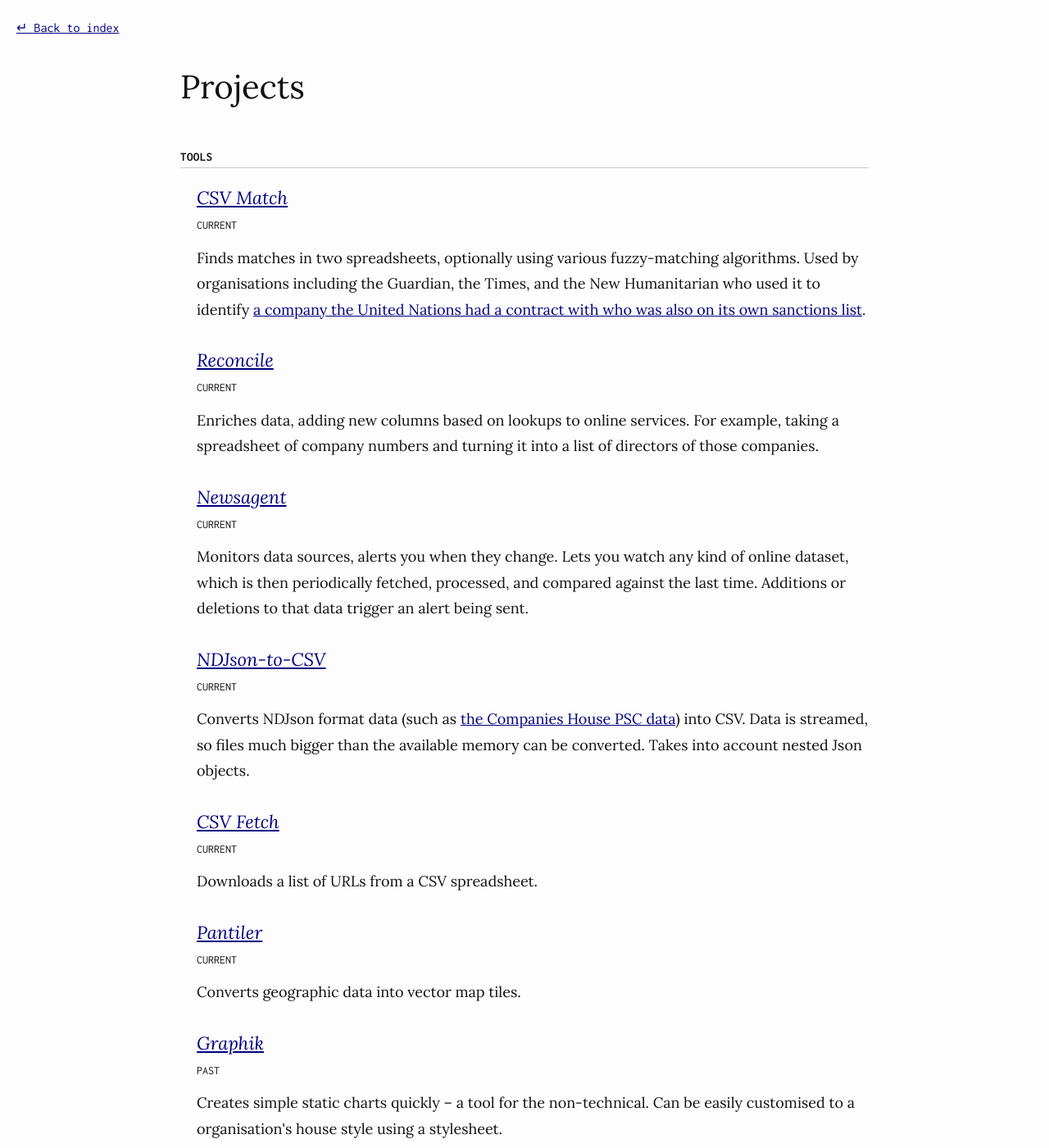
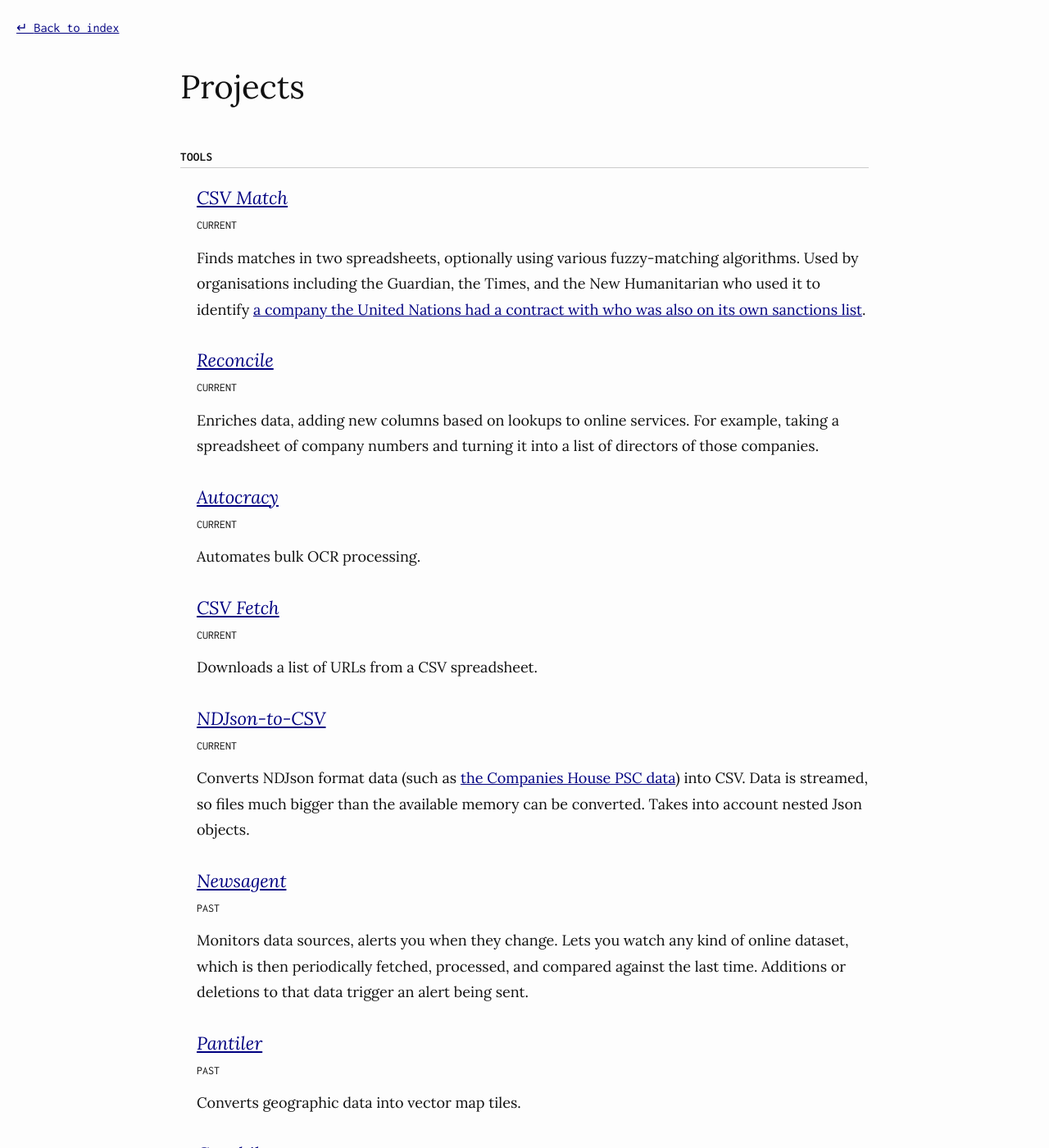
Before and after one commit to maxharlow/maxharlow.github.io, a Jekyll site: the page built from projects.md, in a window 1280 px wide and 1400 px high. Shown: the whole window at 82% size. Built offline with Jekyll 4.4.1, drawn with Linux system fonts in a browser that asks for light colours; part of the change alters nothing that is shown.

```diff
--- a/_data/projects.yaml
+++ b/_data/projects.yaml
@@ -12,12 +12,19 @@
     details: |
         Enriches data, adding new columns based on lookups to online services. For example, taking a spreadsheet of company numbers and turning it into a list of directors of those companies.
 
--   title: Newsagent
-    link: https://github.com/maxharlow/newsagent
+-   title: Autocracy
+    link: https://github.com/maxharlow/autocracy
     type: tool
     state: current
     details: |
-        Monitors data sources, alerts you when they change. Lets you watch any kind of online dataset, which is then periodically fetched, processed, and compared against the last time. Additions or deletions to that data trigger an alert being sent.
+        Automates bulk OCR processing.
+
+-   title: CSV Fetch
+    link: https://github.com/maxharlow/csv-fetch
+    type: tool
+    state: current
+    details: |
+        Downloads a list of URLs from a CSV spreadsheet.
 
 -   title: NDJson-to-CSV
     link: https://github.com/maxharlow/ndjson-to-csv
@@ -26,17 +33,17 @@
     details: |
         Converts NDJson format data (such as [the Companies House PSC data](http://download.companieshouse.gov.uk/en_pscdata.html)) into CSV. Data is streamed, so files much bigger than the available memory can be converted. Takes into account nested Json objects.
 
--   title: CSV Fetch
-    link: https://github.com/maxharlow/csv-fetch
+-   title: Newsagent
+    link: https://github.com/maxharlow/newsagent
     type: tool
-    state: current
+    state: past
     details: |
-        Downloads a list of URLs from a CSV spreadsheet.
+        Monitors data sources, alerts you when they change. Lets you watch any kind of online dataset, which is then periodically fetched, processed, and compared against the last time. Additions or deletions to that data trigger an alert being sent.
 
 -   title: Pantiler
     link: https://github.com/maxharlow/pantiler
     type: tool
-    state: current
+    state: past
     details: |
         Converts geographic data into vector map tiles.
 
```
